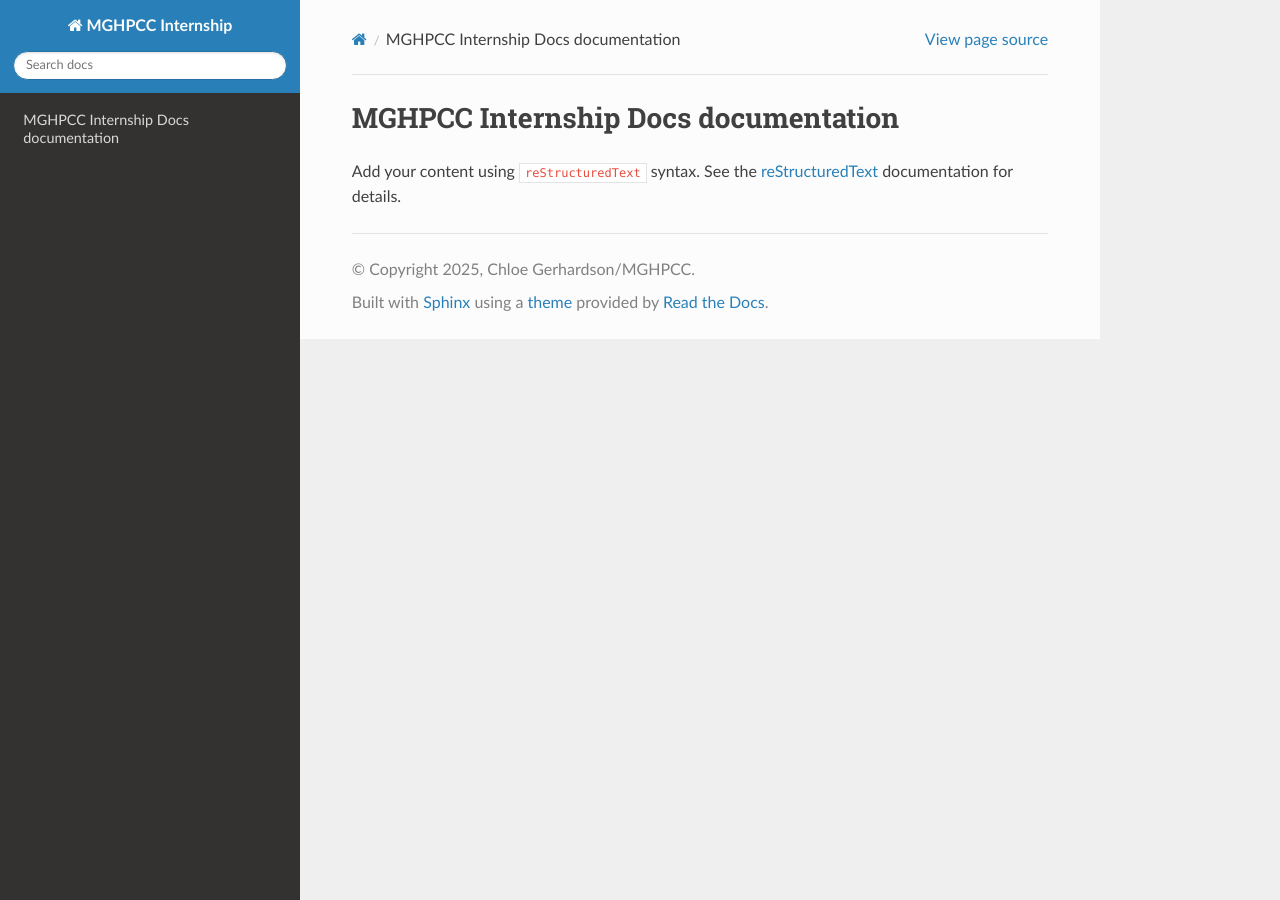
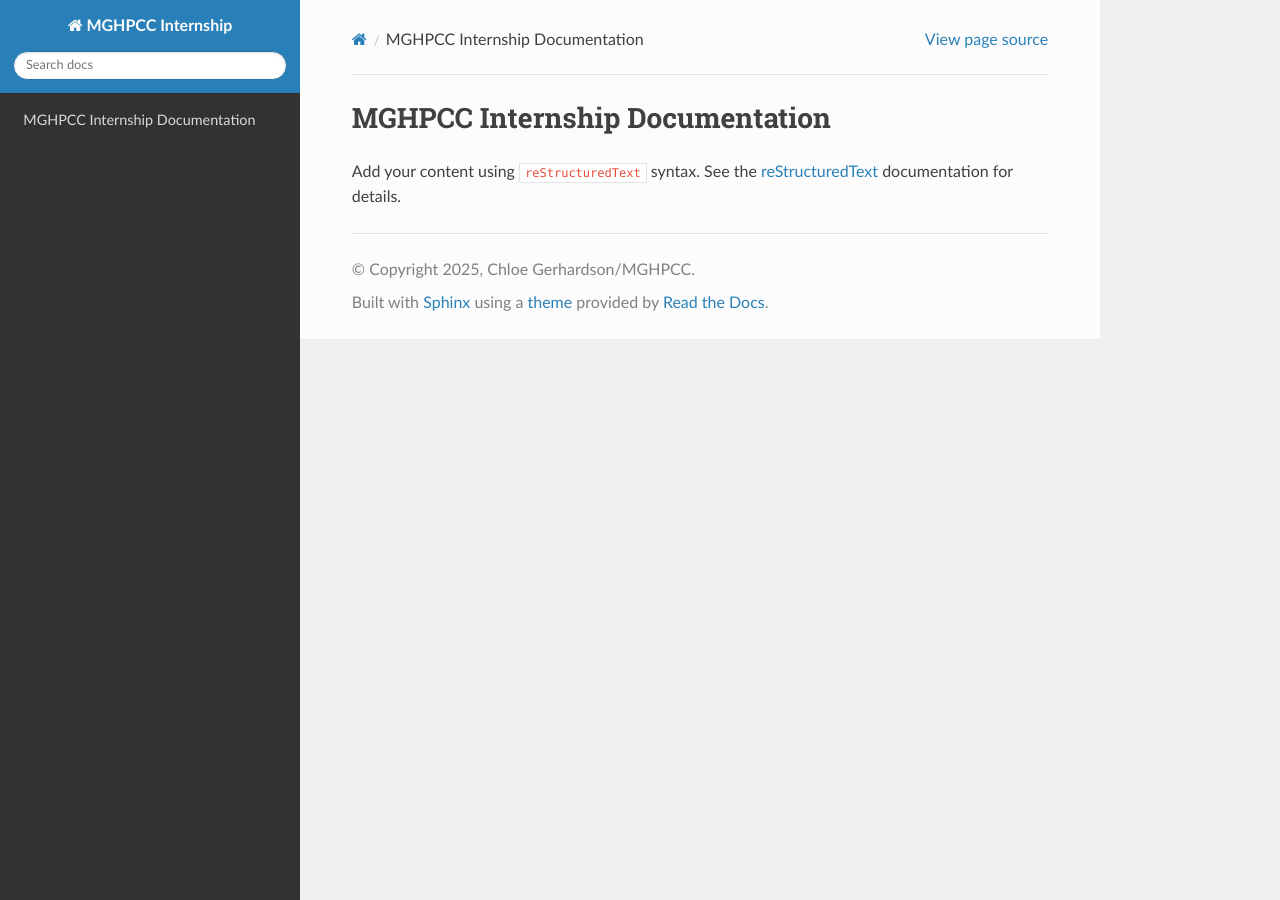
Before and after one commit to chloetechsquare/testinterndocs, a Sphinx documentation site: the page built from docs/source/index.rst, in a window 1280 px wide. Built offline with Sphinx 7.4.7 and the Read the Docs theme 3.1.0, drawn with Linux system fonts in a browser that asks for light colours.

Commit message:
change title

```diff
--- a/docs/source/index.rst
+++ b/docs/source/index.rst
@@ -1,10 +1,10 @@
-.. MGHPCC Internship Docs documentation master file, created by
+.. MGHPCC Internship Documentation master file, created by
    sphinx-quickstart on Tue Jun 10 14:34:39 2025.
    You can adapt this file completely to your liking, but it should at least
    contain the root `toctree` directive.
 
-MGHPCC Internship Docs documentation
-====================================
+MGHPCC Internship Documentation
+===============================
 
 Add your content using ``reStructuredText`` syntax. See the
 `reStructuredText <https://www.sphinx-doc.org/en/master/usage/restructuredtext/index.html>`_
```
